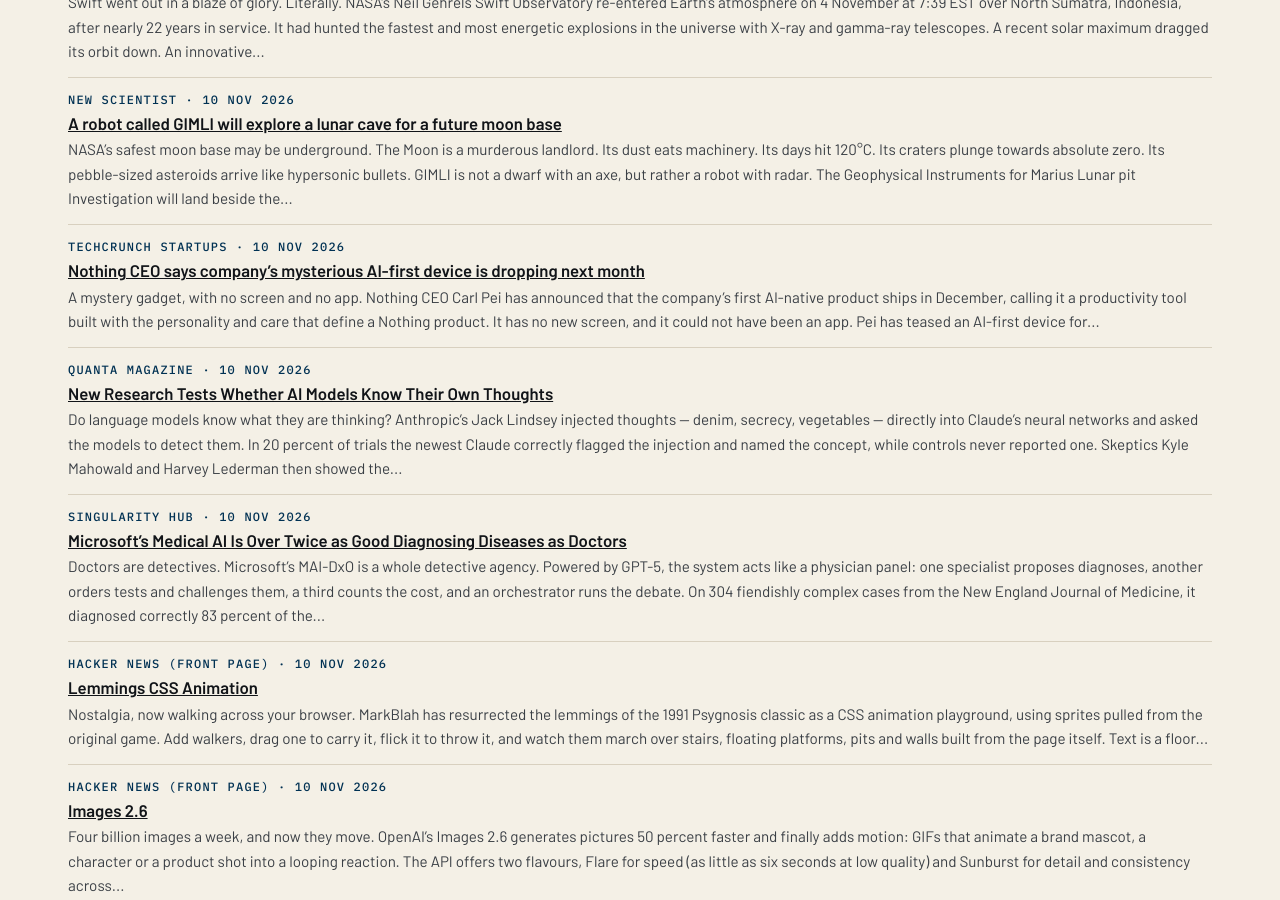
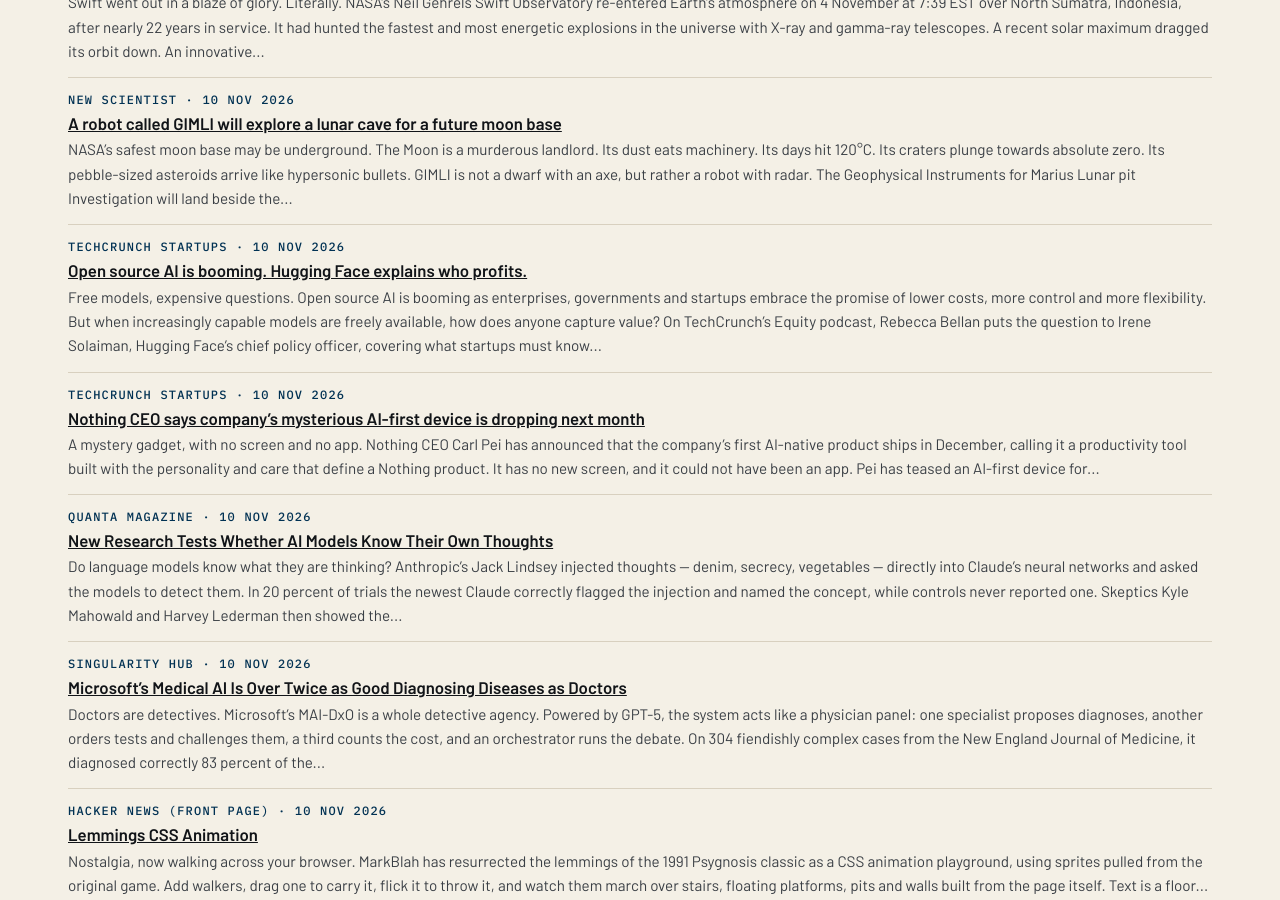
Before and after one commit to katz-news/katz.news, a Jekyll site: the page built from briefs/index.html, in a window 1280 px wide and 900 px high, scrolled down 3986 px. Built offline with Jekyll 4.4.1, drawn with Linux system fonts in a browser that asks for light colours.

Commit message:
Publish 2026-11-06

```diff
--- a/_data/build.yml
+++ b/_data/build.yml
@@ -1 +1 @@
-published_at: 2026-11-06T17:35:52Z
+published_at: 2026-11-06T17:37:15Z
--- /dev/null
+++ b/_posts/briefs/2026-11-05-open-source-ai-is-booming-hugging-face-explains-who-profits.md
@@ -0,0 +1,9 @@
+---
+published: true
+title: Open source AI is booming. Hugging Face explains who profits.
+date: 2026-11-10
+section: entrepreneurship
+source_name: TechCrunch Startups
+source_url: https://techcrunch.com/video/open-source-ai-is-booming-hugging-face-explains-who-profits/
+---
+Free models, expensive questions. Open source AI is booming as enterprises, governments and startups embrace the promise of lower costs, more control and more flexibility. But when increasingly capable models are freely available, how does anyone capture value? On TechCrunch's Equity podcast, Rebecca Bellan puts the question to Irene Solaiman, Hugging Face's chief policy officer, covering what startups must know before building on open models, from tools and infrastructure to the trade-offs shaping open AI's future. The verdict is openly opportunistic: with Chinese open models gaining ground, can American players keep up?
```
